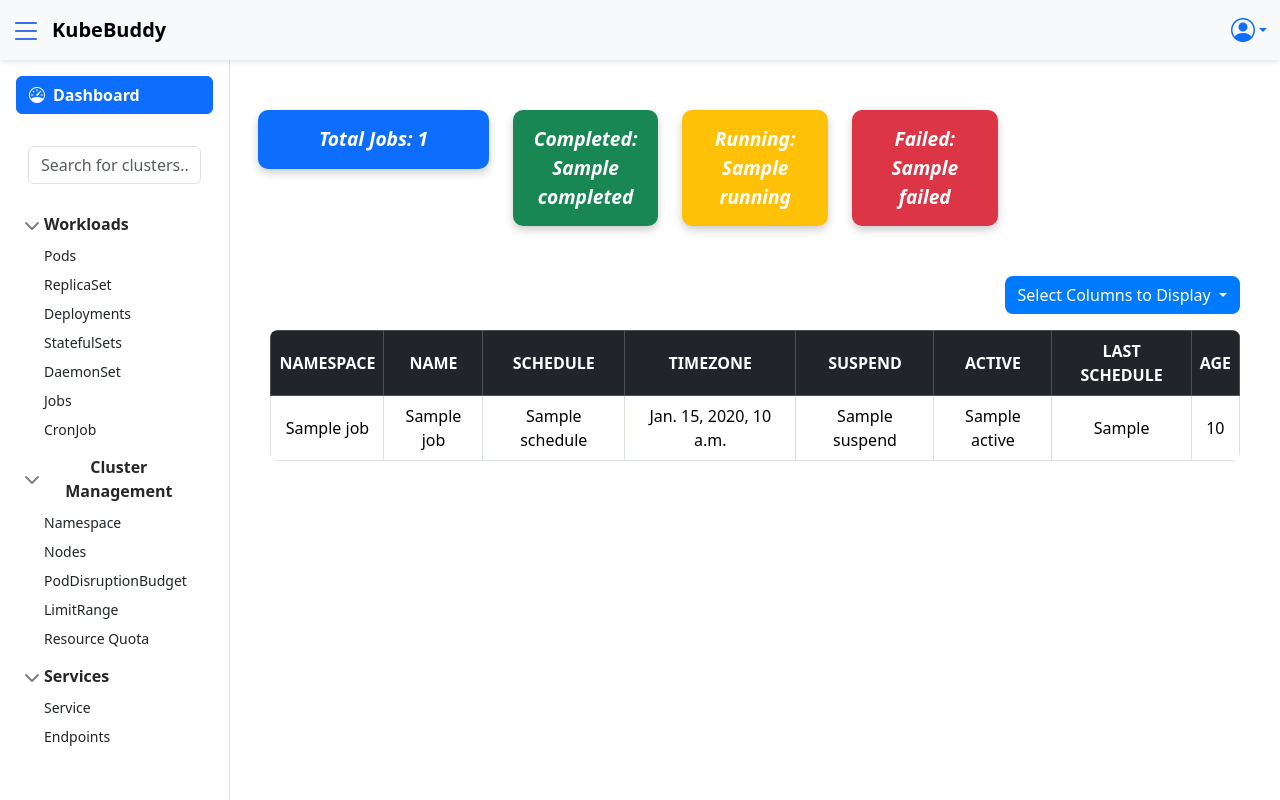
After one commit to kubebuddy/kubebuddy, a Django app: template templates/dashboard/cronjobs.html in a window 1280 px wide. The commit adds this page. Run offline with Django 5.2, Linux system fonts and the light colour scheme; tables that the repository leaves empty hold one stand-in row (values such as "Sample post"); the template is opened without the code that fills it: values that come from a table or form of the project are taken from there, most other values are stand-ins (such as "Sample title", 1, 10 or a date in 2020).

Commit message:
KBP-42: Cronjobs overview page completed.

```diff
--- a/dashboard/src/k8s_jobs.py
+++ b/dashboard/src/k8s_jobs.py
@@ -25,7 +25,7 @@
         for job in jobs.items:
             if job.status.succeeded and job.status.succeeded >= job.spec.completions:
                 jobs_status["Completed"] += 1
-            elif job.status.failed and job.status.failed >= job.spec.backoff_limit:
+            elif (job.status.failed and job.status.failed >= job.spec.backoff_limit) or job.status.failed:
                 jobs_status["Failed"] += 1
             else:
                 jobs_status["Running"] += 1
@@ -53,7 +53,7 @@
             name = job.metadata.name
             if job.status.succeeded and job.status.succeeded >= job.spec.completions:
                 status = "Completed"
-            elif job.status.failed and job.status.failed >= job.spec.backoff_limit:
+            elif (job.status.failed and job.status.failed >= job.spec.backoff_limit) or job.status.failed:
                 status = "Failed"
             else:
                 status = "Running"
--- a/dashboard/src/utils.py
+++ b/dashboard/src/utils.py
@@ -7,6 +7,6 @@
     elif total_seconds < 3600:
         return str(int(total_seconds/60)) + "m"
     elif total_seconds < 86400:
-        str(int(total_seconds/3600)) + "h"
+        return str(int(total_seconds/3600)) + "h"
     else:
         return str(timedelta_obj.days) + "d"
--- a/dashboard/urls.py
+++ b/dashboard/urls.py
@@ -2,7 +2,7 @@
 from dashboard.views import dashboard, pods, nodes, replicasets, deployments, pod_info, \
                                 events, rs_info, deploy_info, \
                                 configmaps, secrets, services, endpoints, \
-                                statefulsets, daemonset, jobs
+                                statefulsets, daemonset, jobs, cronjobs
 
 
 urlpatterns = [
@@ -21,5 +21,6 @@
     path('<str:cluster_name>/endpoints', endpoints, name='endpoints'),
     path('<str:cluster_name>/statefulsets', statefulsets, name="statefulsets"),
     path('<str:cluster_name>/daemonset', daemonset, name="daemonset"),
-    path('<str:cluster_name>/jobs', jobs, name="jobs")
+    path('<str:cluster_name>/jobs', jobs, name="jobs"),
+    path('<str:cluster_name>/cronjobs', cronjobs, name="cronjobs")
 ]
--- a/templates/dashboard/base.html
+++ b/templates/dashboard/base.html
@@ -93,7 +93,7 @@
               <li><a href="/{{current_cluster}}/statefulsets?cluster_id={{cluster_id}}" class="link-dark rounded">StatefulSets</a></li>
               <li><a href="/{{current_cluster}}/daemonset?cluster_id={{cluster_id}}" class="link-dark rounded">DaemonSet</a></li>
               <li><a href="/{{current_cluster}}/jobs?cluster_id={{cluster_id}}" class="link-dark rounded">Jobs</a></li>
-              <li><a href="#" class="link-dark rounded">CronJob</a></li>
+              <li><a href="/{{current_cluster}}/cronjobs?cluster_id={{cluster_id}}" class="link-dark rounded">CronJob</a></li>
             </ul>
           </div>
         </li>
--- /dev/null
+++ b/templates/dashboard/cronjobs.html
@@ -0,0 +1,98 @@
+{% extends 'dashboard/base.html' %}
+
+{% block title %}CronJobs{% endblock %}
+
+{% block favicon %} https://github.com/kubernetes/community/blob/master/icons/png/resources/unlabeled/cronjob-128.png?raw=true {% endblock %}
+
+{% block content %}
+
+<div class="container">
+  <div class="row text-center">
+    <div class="col-md-3"><div class="stats-card bg-primary"><b><i>Total Jobs: {{cronjobs_status.Count}}</i></b></div></div>
+    <div class="col-md-2"><div class="stats-card bg-success"><b><i>Completed: {{cronjobs_status.Completed}}</i></b></div></div>
+    <div class="col-md-2"><div class="stats-card bg-warning"><b><i>Running: {{cronjobs_status.Running}}</i></b></div></div>
+    <div class="col-md-2"><div class="stats-card bg-danger"><b><i>Failed: {{cronjobs_status.Failed}}</i></b></div></div>
+  </div>
+
+  <div class="container">
+    <!-- Dropdown with checkboxes to select columns -->
+    <div class="mb-3">
+        <div class="dropdown d-flex justify-content-end">
+          <button class="btn btn-custom dropdown-toggle" type="button" id="columnSelector" data-bs-toggle="dropdown" aria-expanded="false">
+            Select Columns to Display
+          </button>
+          <ul class="dropdown-menu p-2" aria-labelledby="columnSelector">
+            <li>
+                <input class="form-check-input column-checkbox" type="checkbox" value="All" id="All">
+                <label class="form-check-label" for="All"> All</label>
+            </li>
+            <li>
+                <input class="form-check-input column-checkbox" type="checkbox" value="Namespace" id="Namespace" checked>
+                <label class="form-check-label" for="Namespace"> Namespace </label>
+            </li>
+            <li>
+                <input class="form-check-input column-checkbox" type="checkbox" value="Name" id="Name" checked>
+                <label class="form-check-label" for="Name"> Name </label>
+            </li>
+            <li>
+                <input class="form-check-input column-checkbox" type="checkbox" value="Schedule" id="Schedule" checked>
+                <label class="form-check-label" for="Schedule"> Schedule </label>
+            </li>
+            <li>
+                <input class="form-check-input column-checkbox" type="checkbox" value="Timezone" id="Timezone" checked>
+                <label class="form-check-label" for="Timezone"> Timezone </label>
+            </li>
+            <li>
+                <input class="form-check-input column-checkbox" type="checkbox" value="Suspend" id="Suspend" checked>
+                <label class="form-check-label" for="Suspend"> Suspend </label>
+            </li>
+            <li>
+                <input class="form-check-input column-checkbox" type="checkbox" value="Active" id="Active" checked>
+                <label class="form-check-label" for="Active"> Active </label>
+            </li>
+            <li>
+                <input class="form-check-input column-checkbox" type="checkbox" value="LastSchedule" id="LastSchedule" checked>
+                <label class="form-check-label" for="LastSchedule"> Last Schedule </label>
+            </li>
+            <li>
+                <input class="form-check-input column-checkbox" type="checkbox" value="Age" id="Age" checked>
+                <label class="form-check-label" for="Age"> Age </label>
+            </li>
+        </ul>
+
+        </div>
+    </div>
+
+    <!-- Table -->
+    <table class="table table-bordered" style="border-radius: 8px; overflow: hidden;">
+      <thead class="table-dark">
+        <tr>
+          <th id="colNamespace">NAMESPACE</th>
+          <th id="colName">NAME</th>
+          <th id="colSchedule">SCHEDULE</th>
+          <th id="colTimezone">TIMEZONE</th>
+          <th id="colSuspend">SUSPEND</th>
+          <th id="colActive">ACTIVE</th>
+          <th id="colLastSchedule">LAST SCHEDULE</th>
+          <th id="colAge">AGE</th>
+        </tr>
+      </thead>
+
+      <tbody>
+      {% for job in cronjobs_list %}
+        <tr>
+          <td>{{ job.namespace }}</td>
+          <td>{{ job.name }}</td>
+          <td>{{ job.schedule }}</td>
+          <td>{{ job.time_zone }}</td>
+          <td>{{ job.suspend }}</td>
+          <td>{{ job.active }}</td>
+          <td>{{ job.last_schedule }}</td>
+          <td>{{ job.age }}</td>
+        </tr>
+      {% endfor %}
+      </tbody>
+      </table>
+  </div>
+
+{% endblock %}
--- a/templates/dashboard/daemonset.html
+++ b/templates/dashboard/daemonset.html
@@ -2,7 +2,7 @@
 
 {% block title %}DaemonSet{% endblock %}
 
-{% block favicon %}https://github.com/kubernetes/community/blob/master/icons/png/resources/unlabeled/ds-128.png?raw=true{% endblock %}
+{% block favicon %} https://github.com/kubernetes/community/blob/master/icons/png/resources/unlabeled/ds-128.png?raw=true {% endblock %}
 
 {% block content %}
 
--- a/templates/dashboard/jobs.html
+++ b/templates/dashboard/jobs.html
@@ -2,7 +2,7 @@
 
 {% block title %}Jobs{% endblock %}
 
-{% block favicon %}https://github.com/kubernetes/community/blob/master/icons/png/resources/unlabeled/job-128.png?raw=true{% endblock %}
+{% block favicon %} https://github.com/kubernetes/community/blob/master/icons/png/resources/unlabeled/job-128.png?raw=true {% endblock %}
 
 {% block content %}
 
--- a/templates/dashboard/statefulsets.html
+++ b/templates/dashboard/statefulsets.html
@@ -2,7 +2,7 @@
 
 {% block title %}StatefulSets{% endblock %}
 
-{% block favicon %}https://github.com/kubernetes/community/blob/master/icons/png/resources/unlabeled/sts-128.png?raw=true{% endblock %}
+{% block favicon %} https://github.com/kubernetes/community/blob/master/icons/png/resources/unlabeled/sts-128.png?raw=true {% endblock %}
 
 {% block content %}
 
```
Also changed, not shown: dashboard/src/k8s_cronjobs.py (+41 -0 lines), dashboard/views.py (+19 -0 lines).
